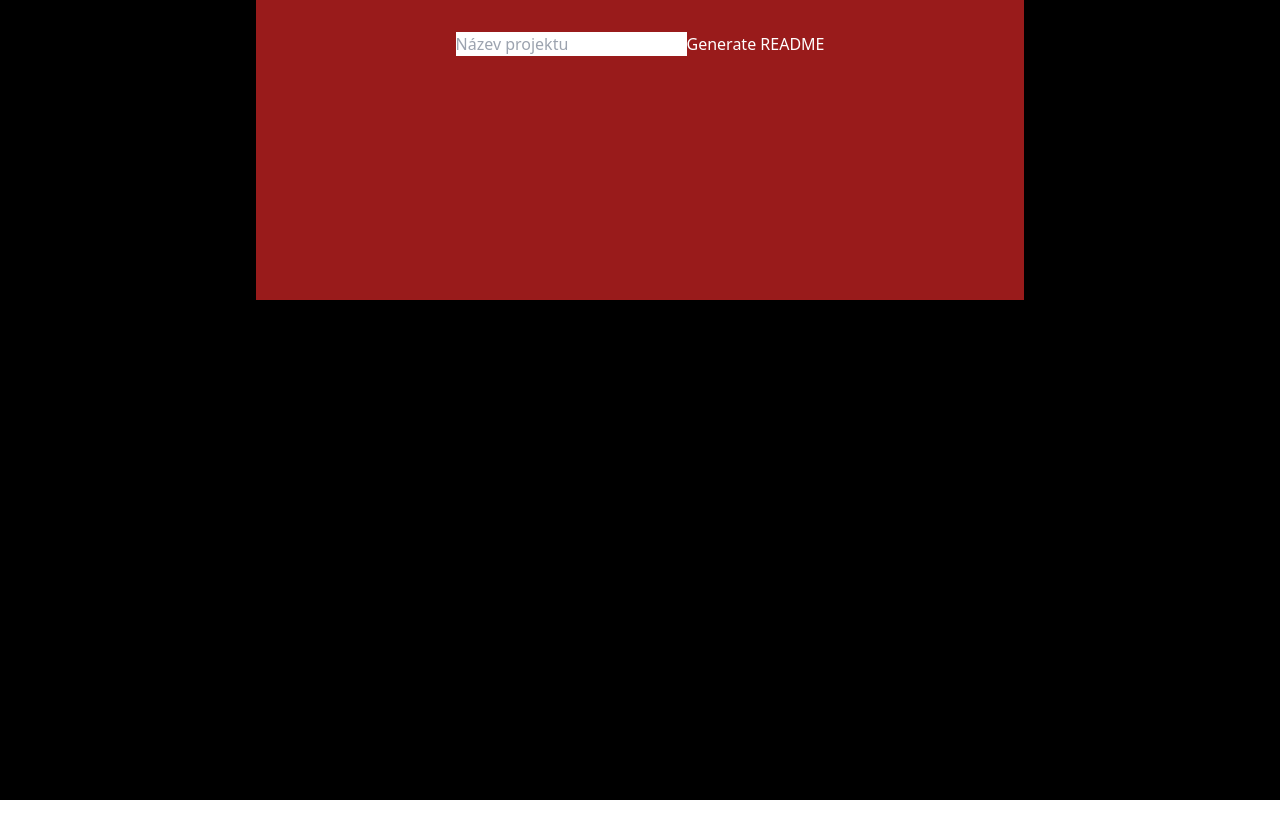
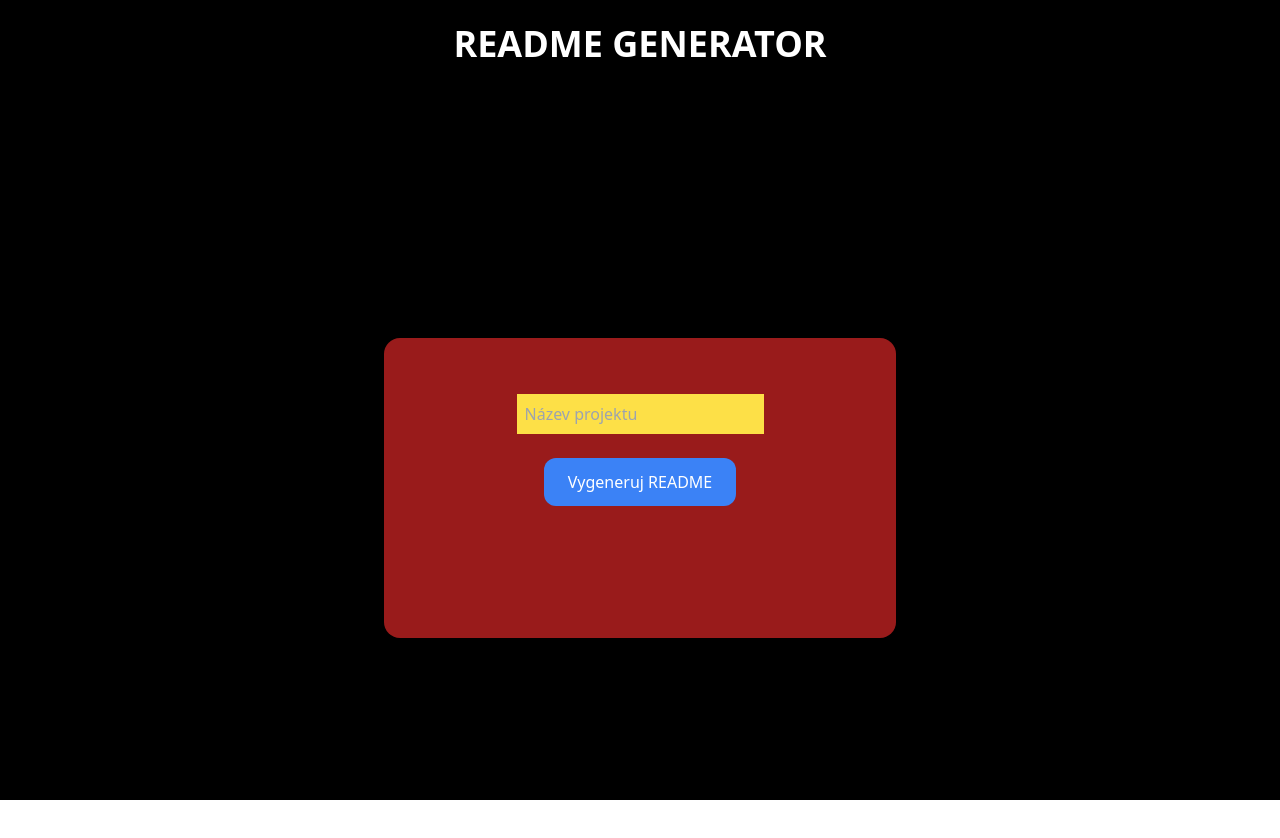
Before and after one commit to OndrejLosensky/generate-readme, a React (Create React App) app: page / in a window 1280 px wide. Shown: the top 838 px of the page. Before the commit the page ends 800 px from the top, so only its background shows below. Built offline with nearby package versions, Linux system fonts and the light colour scheme; the HTML template or start-up script is replaced by a standard one.

Commit message:
rozšiřování scriptu

```diff
--- a/src/components/createReadme/CreateReadme.js
+++ b/src/components/createReadme/CreateReadme.js
@@ -13,8 +13,9 @@ function CreateReadme() {
     const readmeContent = `<h1>${title}</h1>`;
 
     // Stáhne soubor s názvem README.MD
-    const blob = new Blob([readmeContent], { type: 'text/markdown' });
-    saveAs(blob, 'README.md');
+
+    //const blob = new Blob([readmeContent], { type: 'text/markdown' });
+    //saveAs(blob, 'README.md');
 
     // Zobrazí obsah readme v prohlížeči
     setGeneratedReadme(DOMPurify.sanitize(readmeContent));
@@ -22,21 +23,31 @@ function CreateReadme() {
 
   return (
     <div>
-        <div className='w-[60%] h-[300px] bg-red-800 mx-auto justify-center items-center'>
-          <form className='flex items-center justify-center pt-8'>
+      <h1 className='uppercase text-4xl font-semibold text-center text-white py-6'> Readme generator</h1>
+      <div className='flex flex-col items-center justify-center h-screen'>
+          <div className='w-[40%] h-[300px] bg-red-800 rounded-2xl'>
+            <form className='flex flex-col items-center py-8'>
+              <div className='py-6'>
                 <input
-              className='text-white'
+                  className='text-white bg-yellow-300 py-2 px-2'
                   type="text"
                   placeholder="Název projektu"
                   value={title}
                   onChange={(e) => setTitle(e.target.value)}
                 />
+              </div>
+              <div className='px-8'>
+                <button className='text-white px-6 py-3 bg-blue-500 rounded-xl hover:bg-blue-400 duration-300'
+                 type="button" onClick={generateReadme}>
+                  Vygeneruj README
+                </button>
+              </div>
 
-            <button className='text-white' type="button" onClick={generateReadme}>
-              Generate README
-            </button>
             </form>
+            <div className='text-white text-center'>
               <div dangerouslySetInnerHTML={{ __html: generatedReadme }}></div>
+            </div>
+          </div>
         </div>
       </div>
   );
```
Lines whose indentation alone changed are shown as unchanged.
